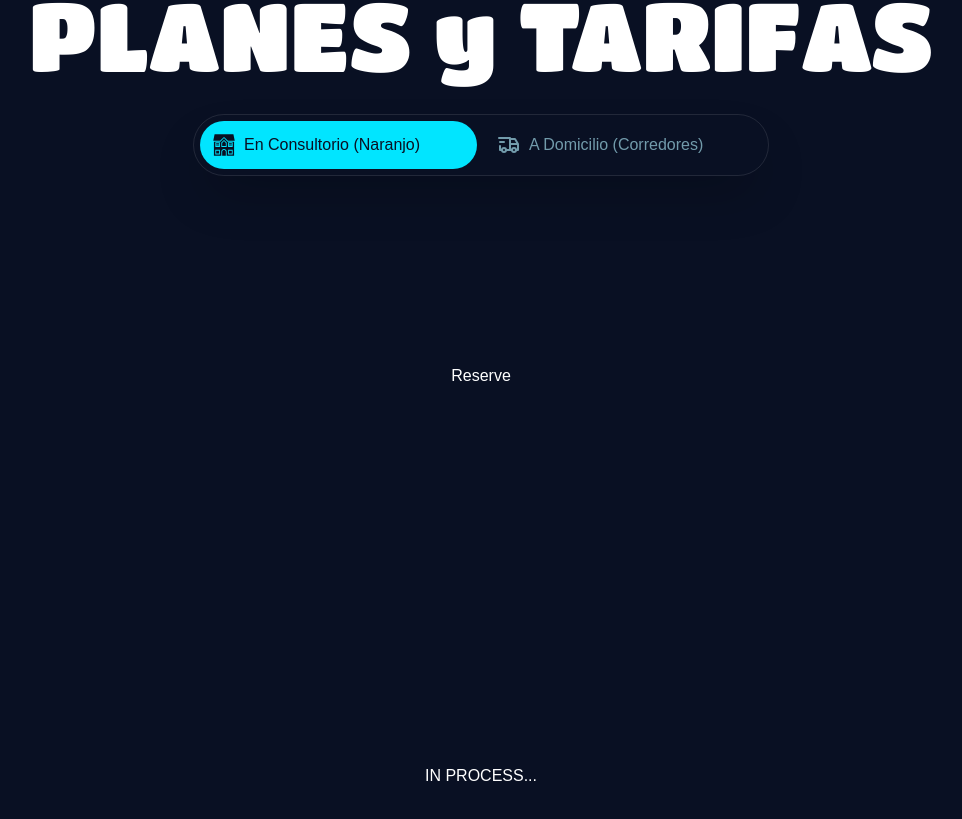
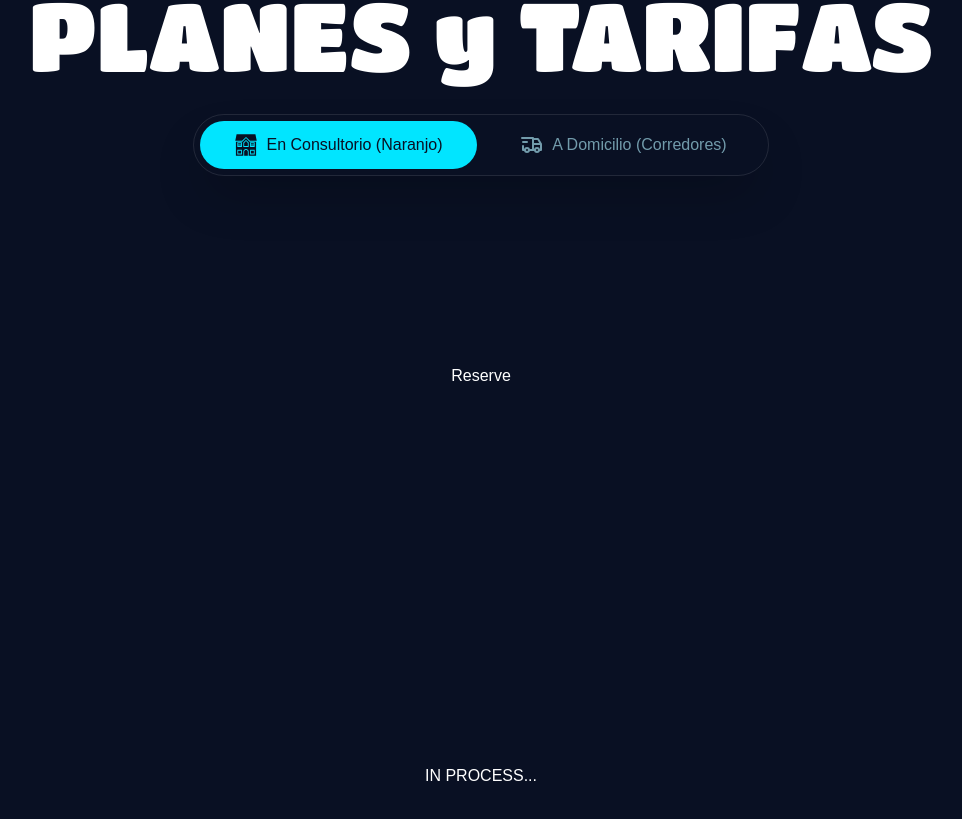
Before and after one commit to RolDev-22/quiromassage_landingpage, a React (Vite) app: page /quiromassage_landingpage/ in a window 1280 px wide. Shown: the part 4060-4879 px from the top of the page, without its empty margins (159-1121 px from the left). Built offline with nearby package versions, Linux system fonts and the light colour scheme; a web font is replaced by a local one.

Commit message:
adjustment to the design of the toggle buttons

```diff
--- a/src/pages/section/Rate.tsx
+++ b/src/pages/section/Rate.tsx
@@ -80,13 +80,13 @@ export default function Rate() {
           <button
             id="btn-pricing-clinic"
             onClick={() => setActiveService(!activeService)}
-            className={`flex flex-row items-center rounded-full p-3 gap-2 ${activeService ? "bg-(--cl1) text-(--cl2)" : "bg-transparent text-(--cl6)"} md:w-1/2`}>
+            className={`flex flex-row items-center rounded-full p-3 gap-2 justify-center ${activeService ? "bg-(--cl1) text-(--cl2)" : "bg-transparent text-(--cl6)"} md:w-1/2`}>
             <GiFamilyHouse size={24} /> En Consultorio (Naranjo)
           </button>
           <button
             id="btn-pricing-home"
             onClick={() => setActiveService(!activeService)}
-            className={`flex flex-row items-center rounded-full p-3 gap-2 ${!activeService ? "bg-(--cl1) text-(--cl2)" : "bg-transparent text-(--cl6)"} md:w-1/2`}>
+            className={`flex flex-row items-center rounded-full p-3 gap-2 justify-center ${!activeService ? "bg-(--cl1) text-(--cl2)" : "bg-transparent text-(--cl6)"} md:w-1/2`}>
             <TbTruckDelivery size={24} /> A Domicilio (Corredores)
           </button>
         </div>
```
